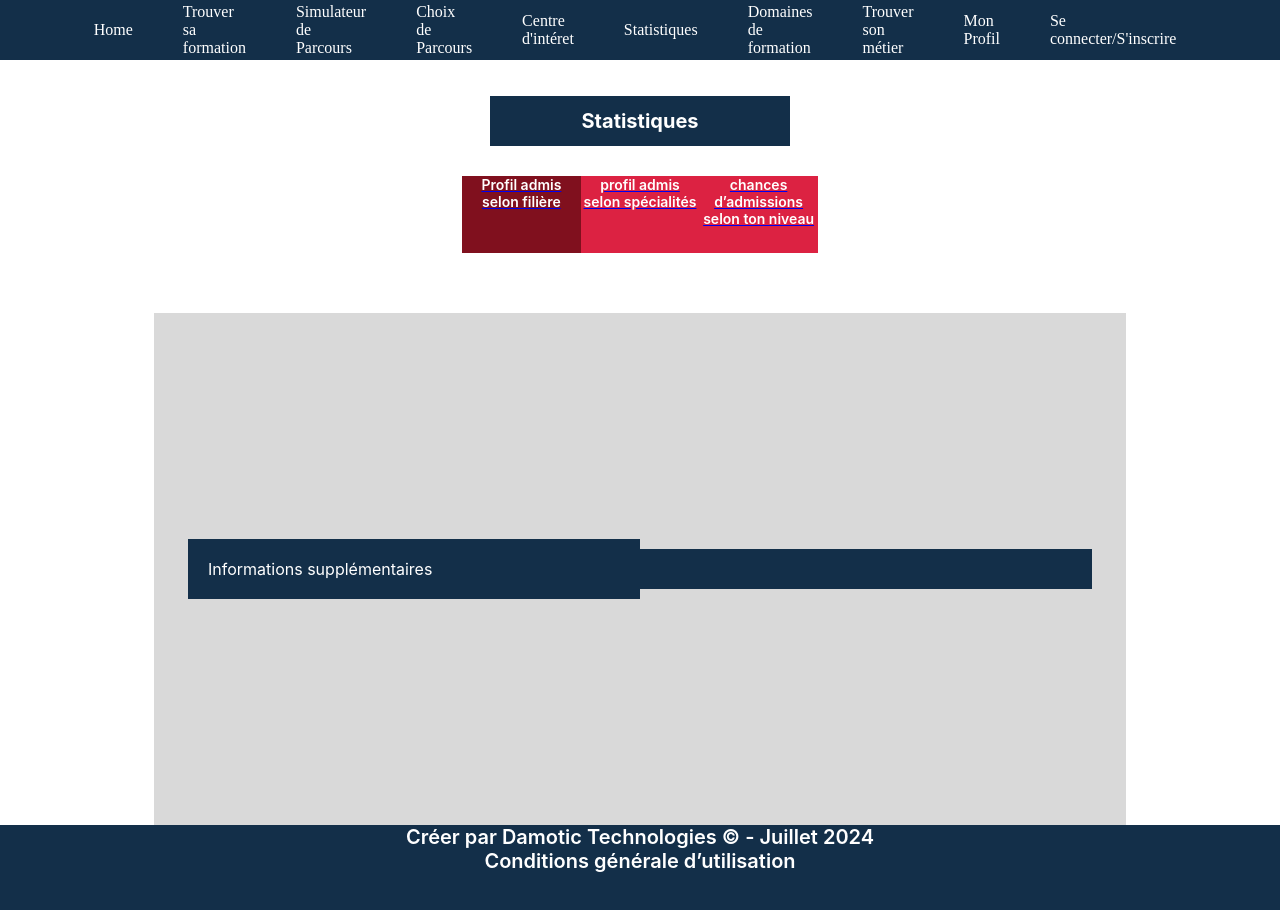
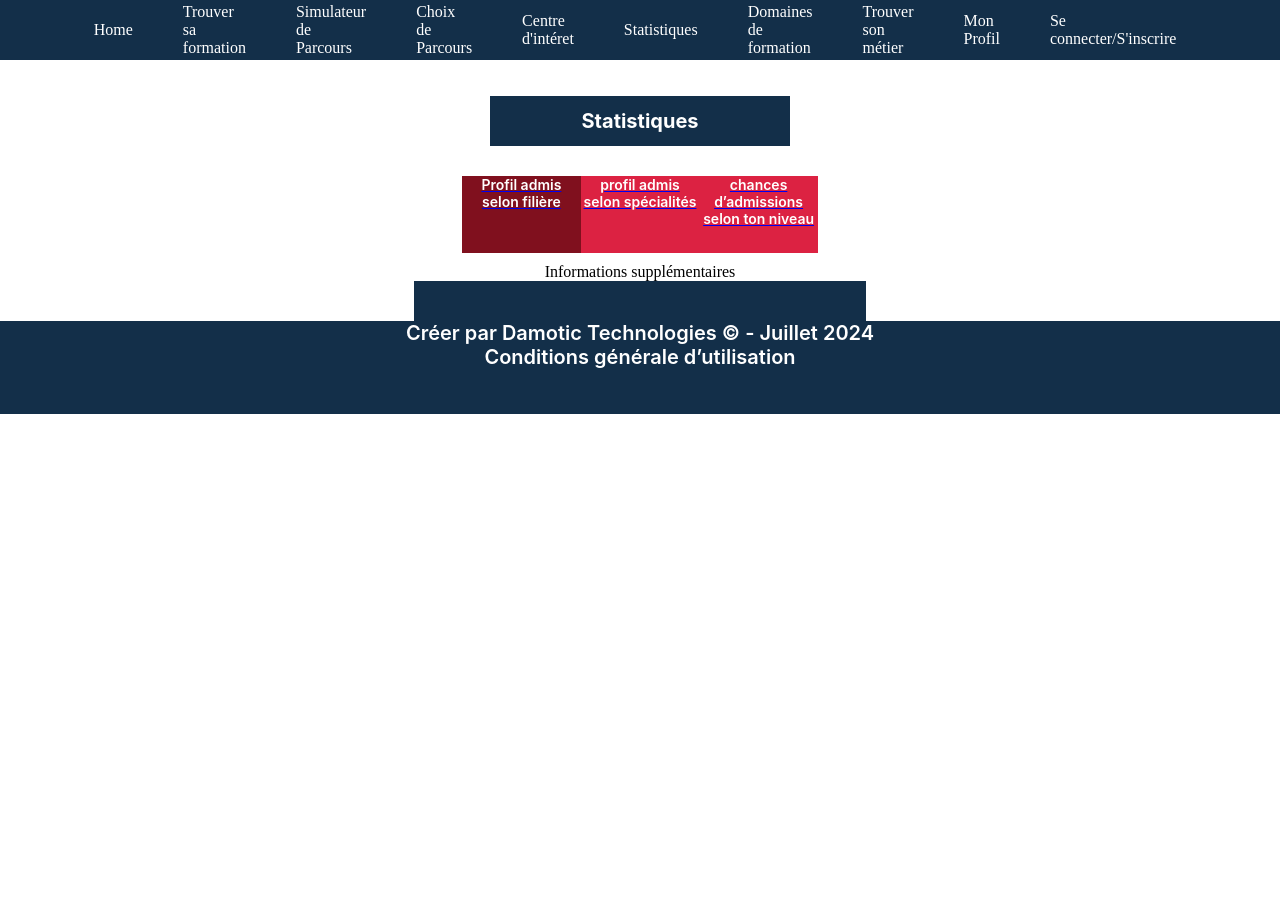
Before and after one commit to StagiairesDAMOTIC/FrontEndPsup, an Angular app: page /statistiques/ProfilAdmisFilieres in a window 1280 px wide. Shown: the top 910 px of the page. After the commit the page ends 800 px from the top, so only its background shows below. Built offline with nearby package versions, Linux system fonts and the light colour scheme.

Commit message:
profil admis

```diff
--- a/src/app/app.component.css
+++ b/src/app/app.component.css
@@ -245,12 +245,15 @@ footer {
   background: #d9d9d9;
 }
 
-.sidebar {
+.sidebar-left {
   width: 412px;
   background: var(--bleu-damotic);
   padding: 20px;
   color: white;
   font-family: Inter, sans-serif;
+}
+.sidebar.right {
+  height: 580px;
 }
 
 .sidebar-title {
--- a/src/app/chances-admission-niveau/chances-admission-niveau.component.html
+++ b/src/app/chances-admission-niveau/chances-admission-niveau.component.html
@@ -95,7 +95,7 @@
   </div>
   <div class="app-info-eleve"></div>
 
-  <div class="sidebar">
+  <div class="sidebar-left">
     <div class="sidebar-title">Filtres</div>
     <div class="filters-section"></div>
   </div>
--- a/src/app/profil-admis-filieres/profil-admis-filieres.component.css
+++ b/src/app/profil-admis-filieres/profil-admis-filieres.component.css
@@ -1,19 +1,3 @@
-.main-section {
-  width: 803px;
-  height: 601px;
-  position: relative;
-  background: white;
-  display: flex;
-  justify-content: center;
-  align-items: center;
-}
-
-.image-container {
-  position: relative;
-  width: 760px;
-  height: 533px;
-}
-
 .image-circle {
   position: absolute;
   width: 400px;
@@ -23,16 +7,6 @@
   transform: translateX(-50%);
   background: #d9d9d9;
   border-radius: 50%;
-}
-
-.sidebar {
-  width: 300px;
-  background: var(--bleu-damotic);
-  padding: 20px;
-}
-
-.sidebar.right {
-  height: 580px;
 }
 
 .sidebar-content {
--- a/src/app/profil-admis-filieres/profil-admis-filieres.component.html
+++ b/src/app/profil-admis-filieres/profil-admis-filieres.component.html
@@ -92,18 +92,13 @@
       </div></a
     >
   </div>
+  <div class="image-container">
+    <div class="image-circle"></div>
+  </div>
 
-  <div class="content">
-    <div class="main-section">
-      <div class="image-container">
-        <div class="image-circle"></div>
-      </div>
-    </div>
+  <div class="sidebar-right">
+    <div class="sidebar-content">Informations supplémentaires</div>
+  </div>
 
-    <div class="sidebar right">
-      <div class="sidebar-content">Informations supplémentaires</div>
-    </div>
-
-    <div class="sidebar left"></div>
-  </div>
+  <div class="sidebar-left"></div>
 </div>
--- a/src/app/simulateur-de-parcours/simulateur-de-parcours.component.html
+++ b/src/app/simulateur-de-parcours/simulateur-de-parcours.component.html
@@ -1,7 +1,7 @@
 <div class="title">Le simulateur de parcours</div>
 <div class="container">
   <div class="app-info-eleve"></div>
-
+  <div class="recherche-metier"></div>
   <section class="result-section">
     <div class="result-header">
       <div>Voie</div>
```
Also changed, not shown: src/app/chances-admission-niveau/chances-admission-niveau.component.css (added).
